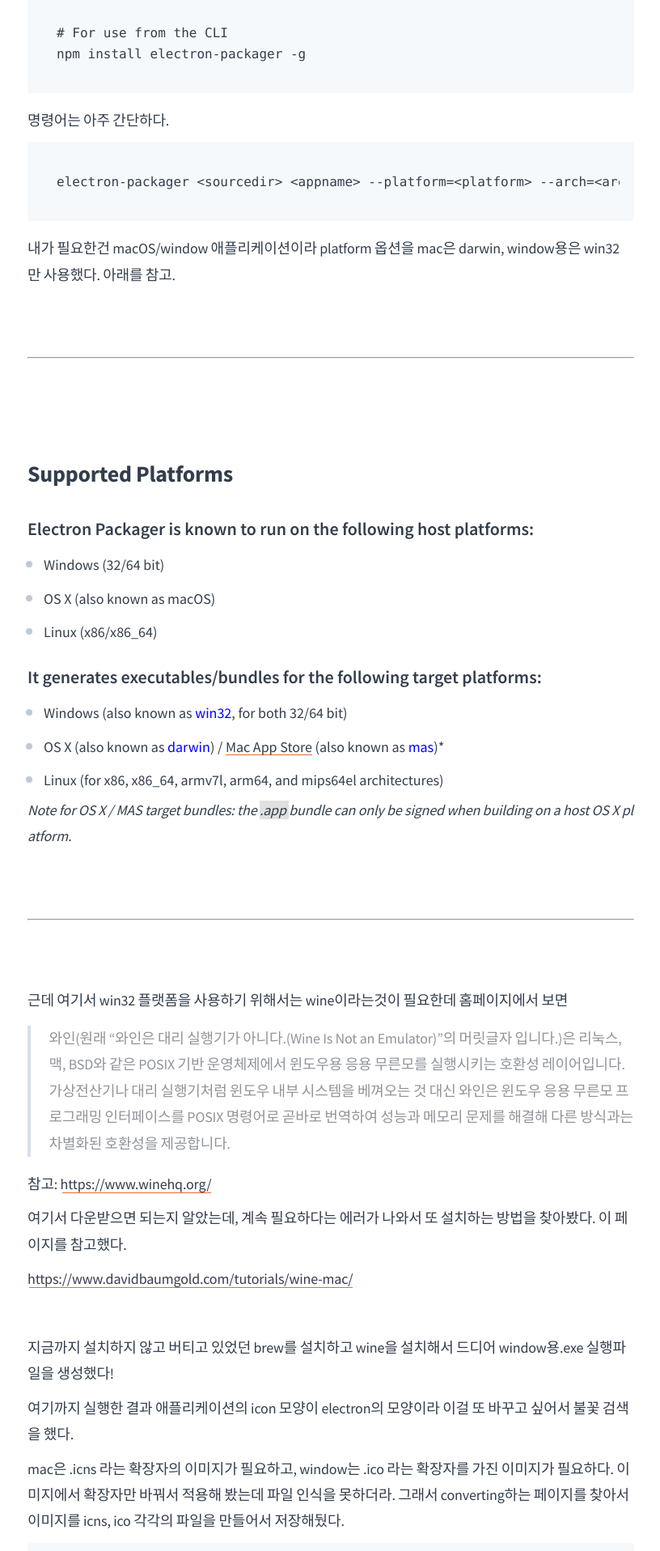
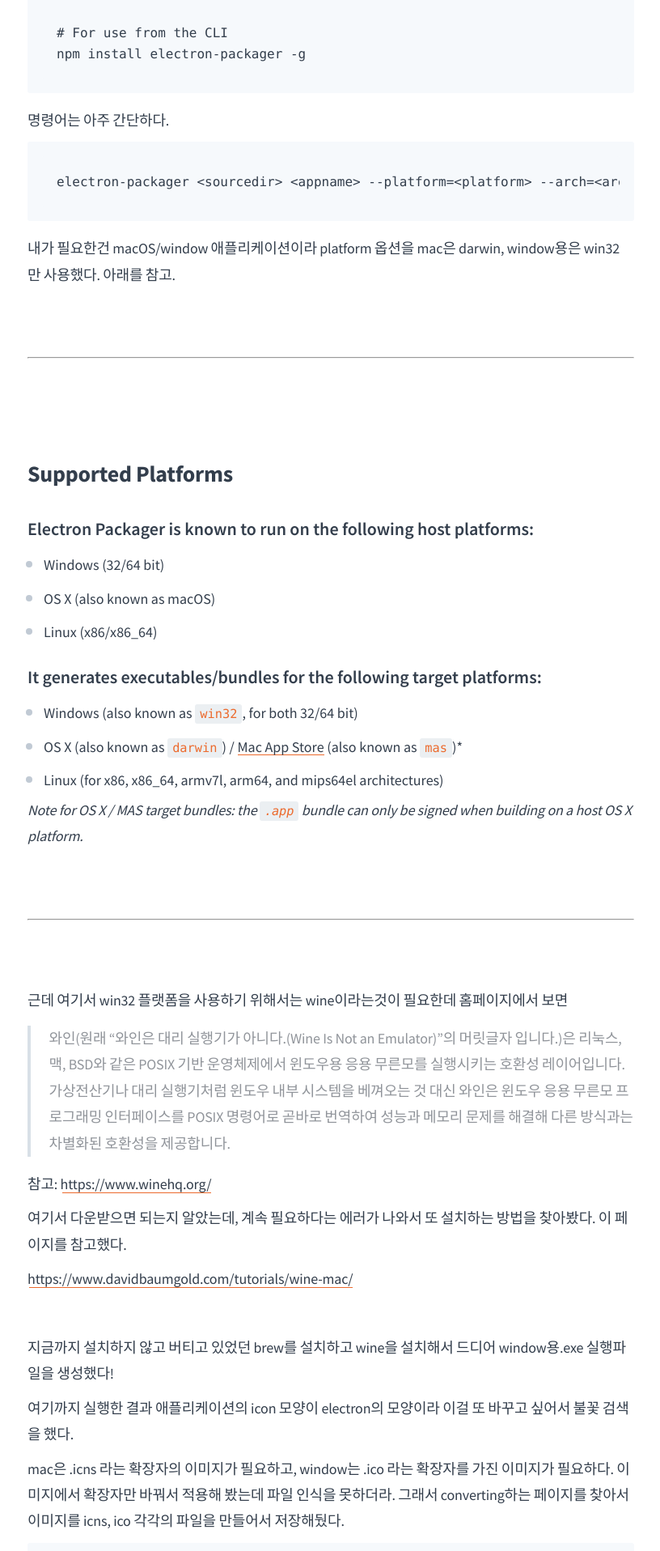
Before and after one commit to newyumi/newyumi.github.io, a Jekyll site: the page built from blog/electron/index.md, in a window 1280 px wide. Shown: the part 1885-3801 px from the top of the page at 81% size, without its empty margins (231-1047 px from the left). Built offline with Jekyll 4.4.1, drawn with Linux system fonts in a browser that asks for light colours; comment, search, counter and statistics services are not loaded.

Commit message:
FIXED something

```diff
--- a/blog/electron/index.md
+++ b/blog/electron/index.md
@@ -98,12 +98,12 @@ electron-packager <sourcedir> <appname> --platform=<platform> --arch=<arch> [opt
 
 ### It generates executables/bundles for the following target platforms:
 
-* Windows (also known as <span style="color:blue">win32</span>, for both 32/64 bit)
-* OS X (also known as <span style="color:blue">darwin</span>)
-/ [Mac App Store](https://electronjs.org/docs/tutorial/mac-app-store-submission-guide) (also known as <span style="color:blue">mas</span>)*
+* Windows (also known as `win32`, for both 32/64 bit)
+* OS X (also known as `darwin`)
+/ [Mac App Store](https://electronjs.org/docs/tutorial/mac-app-store-submission-guide) (also known as `mas`)*
 * Linux (for x86, x86_64, armv7l, arm64, and mips64el architectures)
 
-_Note for OS X / MAS target bundles: the <span style="background-color:#e0e0e0"> .app </span> bundle can only be signed when building on a host OS X platform._
+_Note for OS X / MAS target bundles: the `.app` bundle can only be signed when building on a host OS X platform._
 
 <br/><br/>
 
```
